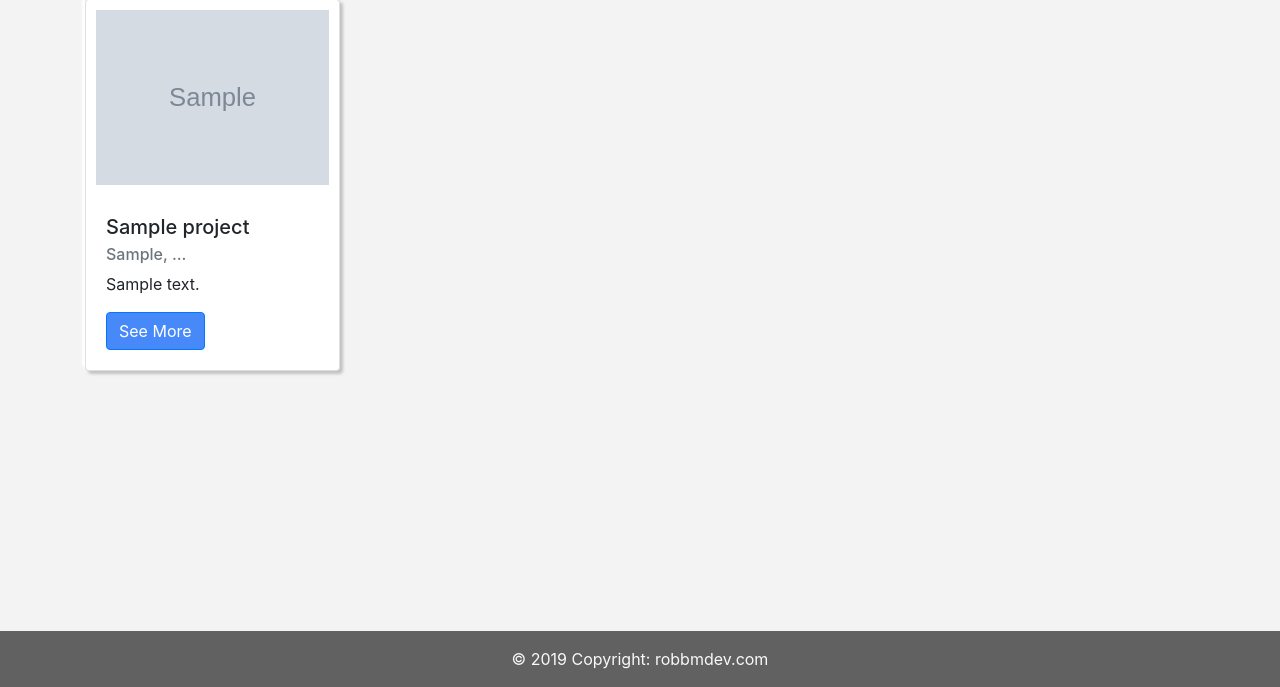
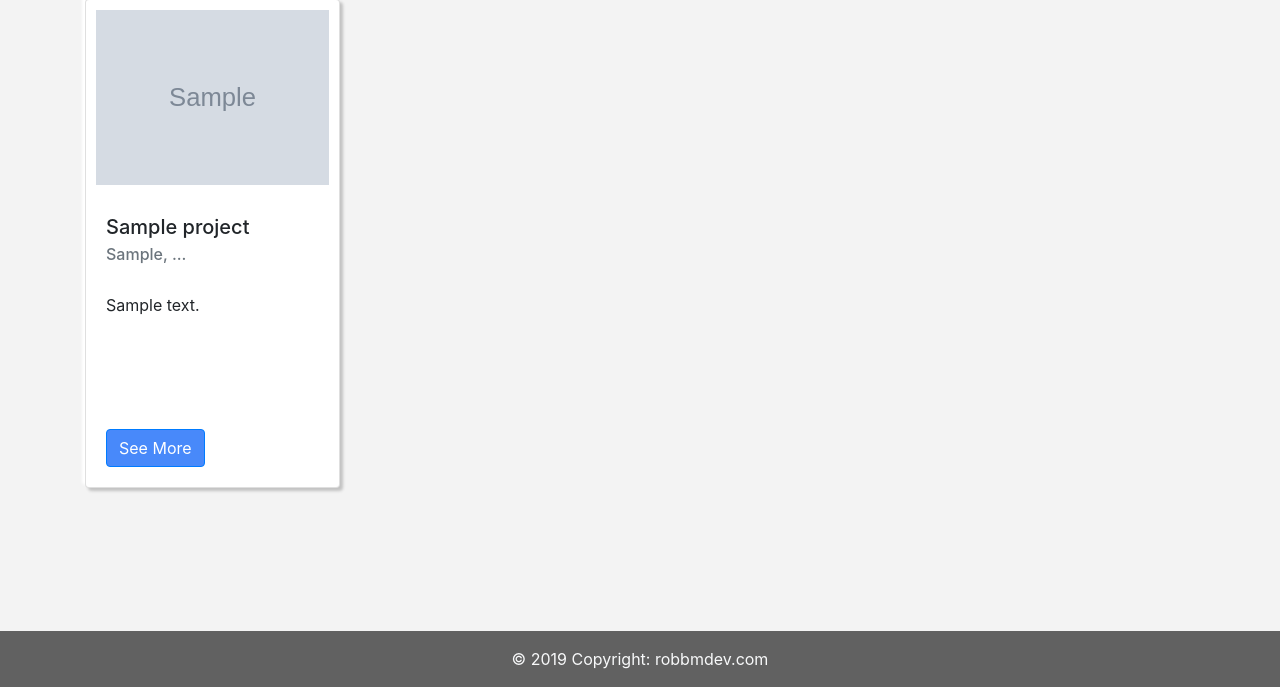
Before and after one commit to dancingCamel/Portfolio, a Flask app: page / in a window 1280 px wide. Shown: the part 542-1229 px from the top of the page. Run offline with Flask 2, Linux system fonts and the light colour scheme; tables that the repository leaves empty hold one stand-in row (values such as "Sample post"); grey boxes marked "Sample" are stand-in pictures; some libraries are stand-ins or nearby versions.

Commit message:
tidy up cards

```diff
--- a/auth.py
+++ b/auth.py
@@ -10,9 +10,11 @@ def authenticate(view_function):
         username = request.headers.get('username')
         password = request.headers.get('password')
 
+        # for use in development
         # admin_user = current_app.config['USERNAME']
         # admin_pass = current_app.config['PASSWORD']
 
+        # for use in production
         admin_user = os.getenv('USERNAME')
         admin_pass = os.getenv('PASSWORD')
 
--- a/static/css/style.css
+++ b/static/css/style.css
@@ -134,3 +134,11 @@ body {
 	display: flex;
 	justify-content: space-evenly;
 }
+
+.card-subtitle {
+	min-height: 40px;
+}
+
+.card-text {
+	min-height: 120px;
+}
--- a/static/scripts/app.js
+++ b/static/scripts/app.js
@@ -15,9 +15,10 @@ function makeCard(uniqueId, project) {
 	return (
 		`<div class="col mb-4">
 		<div class="card h-100">
+		<div class="card-img-container">
 			<img src="` +
 		project['thumb'] +
-		`" class="card-img-top">
+		`" class="card-img-top"></div>
 			<div class="card-body">
 				<h5 class="card-title">` +
 		project['title'] +
```
